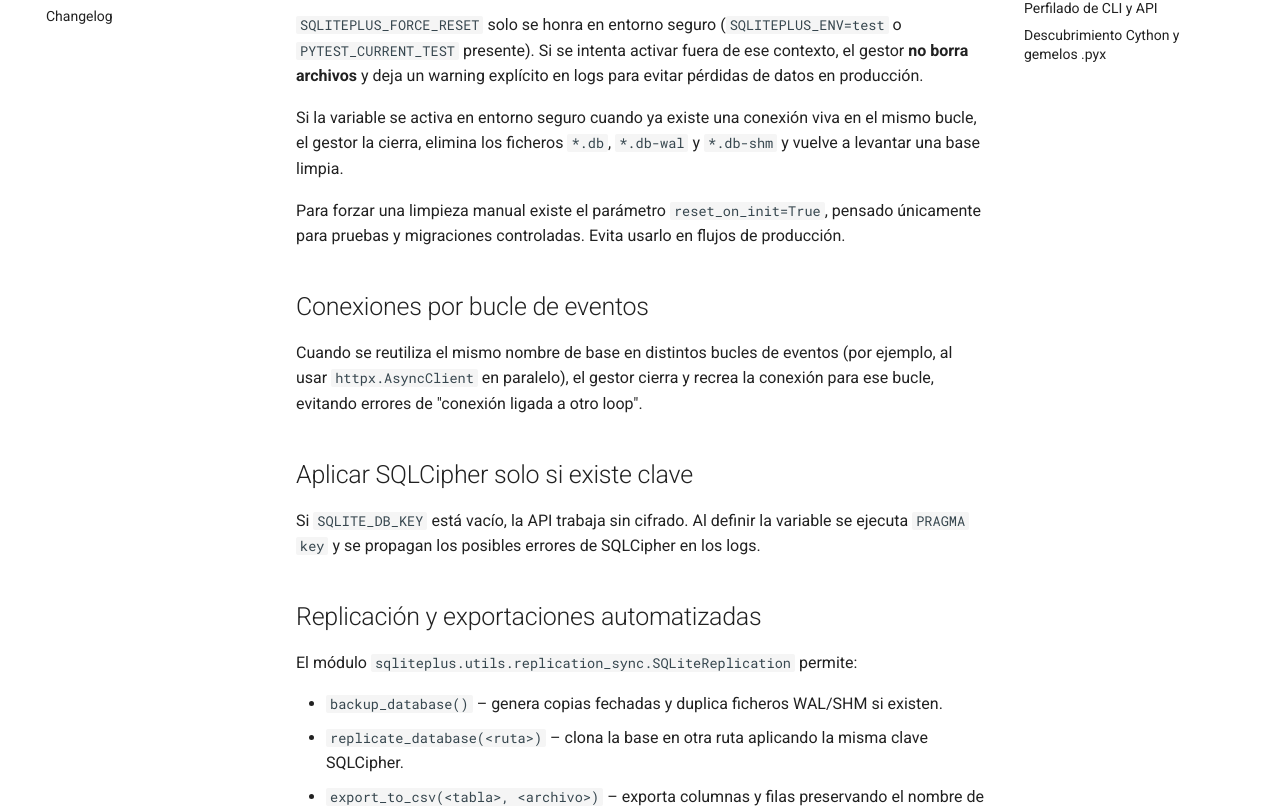
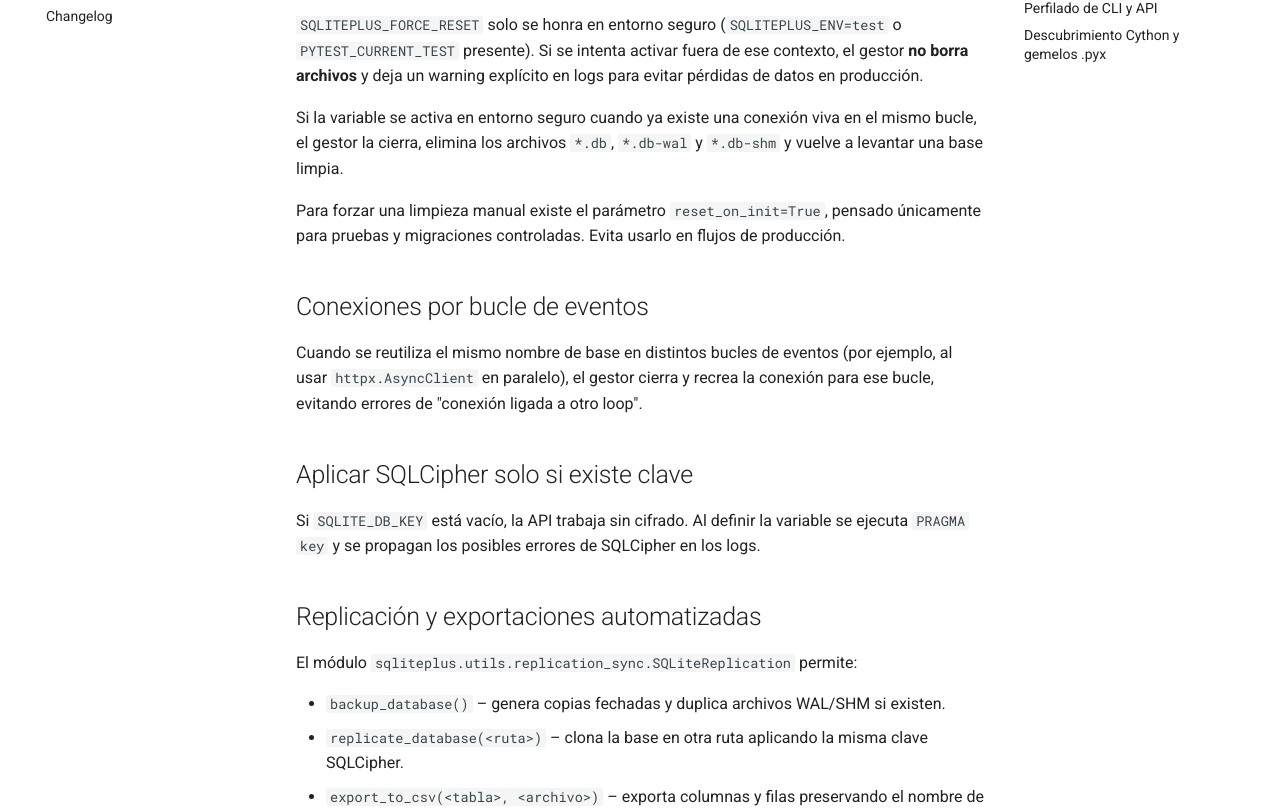
Before and after one commit to Alphonsus411/sqliteplus, an MkDocs documentation site: the page built from docs/uso_avanzado.md, in a window 1280 px wide and 1400 px high. Shown: the part 337-1145 px from the top of the window. Built offline with MkDocs 1.6.1 and Material for MkDocs 9.7.7, drawn with Linux system fonts in a browser that asks for light colours.

Commit message:
ci: pin Cython version to 0.29.36 in smoke tests
Fix documentation typos by replacing "ficheros" with "archivos" and correcting "indicado" to "indicada".

```diff
--- a/docs/uso_avanzado.md
+++ b/docs/uso_avanzado.md
@@ -12,7 +12,7 @@ presente). Si se intenta activar fuera de ese contexto, el gestor **no borra arc
 warning explícito en logs para evitar pérdidas de datos en producción.
 
 Si la variable se activa en entorno seguro cuando ya existe una conexión viva en el mismo bucle, el
-gestor la cierra, elimina los ficheros `*.db`, `*.db-wal` y `*.db-shm` y vuelve a levantar una base
+gestor la cierra, elimina los archivos `*.db`, `*.db-wal` y `*.db-shm` y vuelve a levantar una base
 limpia.
 
 Para forzar una limpieza manual existe el parámetro `reset_on_init=True`, pensado únicamente para
@@ -33,7 +33,7 @@ Si `SQLITE_DB_KEY` está vacío, la API trabaja sin cifrado. Al definir la varia
 
 El módulo `sqliteplus.utils.replication_sync.SQLiteReplication` permite:
 
-- `backup_database()` – genera copias fechadas y duplica ficheros WAL/SHM si existen.
+- `backup_database()` – genera copias fechadas y duplica archivos WAL/SHM si existen.
 - `replicate_database(<ruta>)` – clona la base en otra ruta aplicando la misma clave SQLCipher.
 - `export_to_csv(<tabla>, <archivo>)` – exporta columnas y filas preservando el nombre de campos.
 
```
Also changed, not shown: docs/configuracion.md (+1 -1 lines), docs/endpoints.md (+2 -2 lines), 2 other files.
